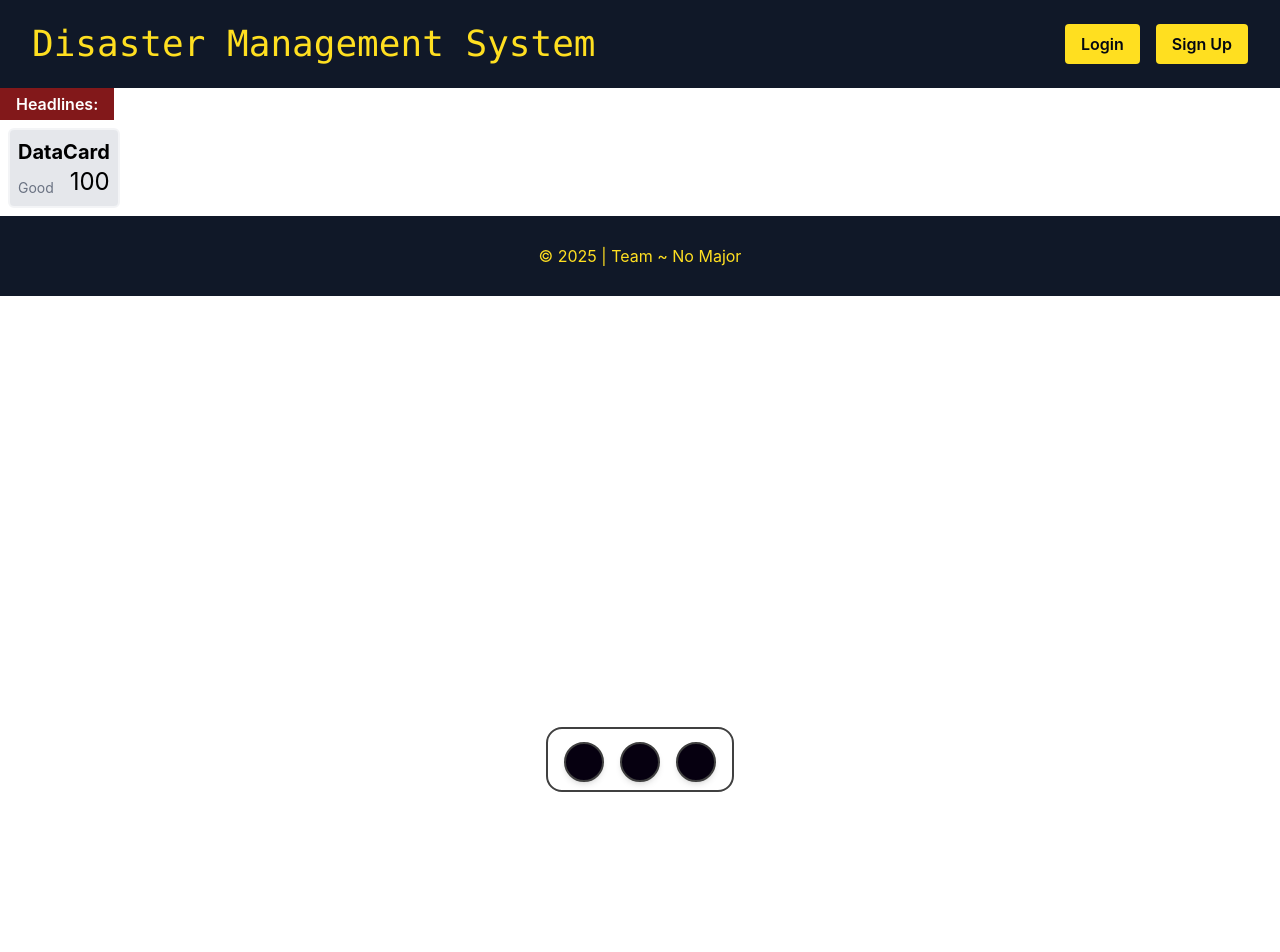
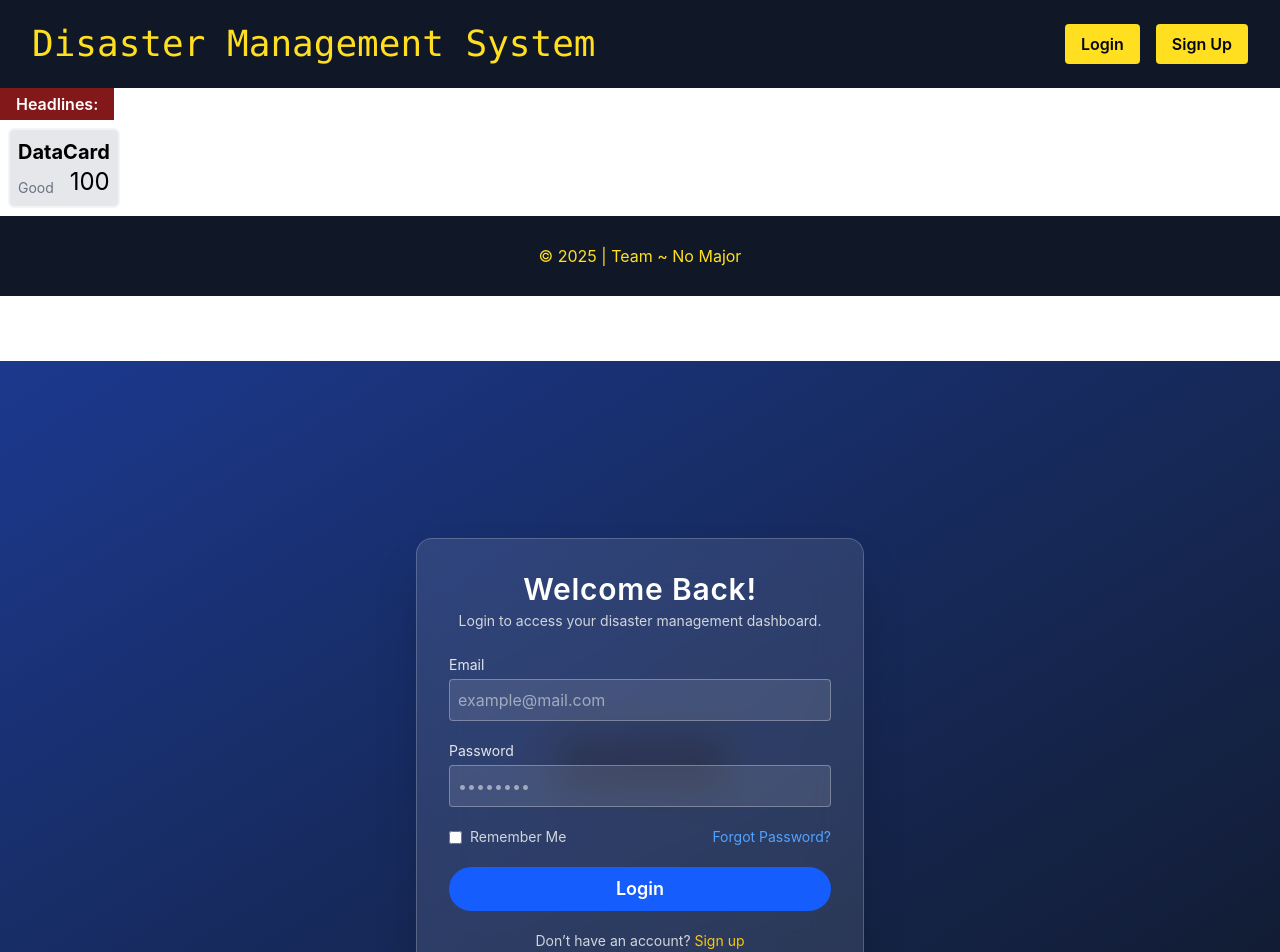
Before and after one commit to sambhavvoswal/Disaster-Management---Major-Project, a React (Vite) app in the folder frontend/: page / in a window 1280 px wide. Shown: the top 952 px of the page. Before the commit the page ends 800 px from the top, so only its background shows below. Built offline with nearby package versions, Linux system fonts and the light colour scheme; no server answers.

Commit message:
Account creation and backend working on local

```diff
--- a/frontend/src/App.jsx
+++ b/frontend/src/App.jsx
@@ -51,7 +51,7 @@ function App() {
         baseItemSize={40}
         magnification={60}
       />
-      {/* <Login /> */}
+      <Login />
     </>
   )
 }
--- a/frontend/src/components/General/Login.jsx
+++ b/frontend/src/components/General/Login.jsx
@@ -1,10 +1,59 @@
 import React, { useState } from 'react';
 import { motion } from 'framer-motion';
 
+const API_BASE = import.meta.env.VITE_API_BASE_URL || 'http://localhost:4002';
+
 const Login = () => {
   const [isLogin, setIsLogin] = useState(true);
+  const [displayName, setDisplayName] = useState('');
+  const [email, setEmail] = useState('');
+  const [password, setPassword] = useState('');
+  const [confirmPassword, setConfirmPassword] = useState('');
+  const [loading, setLoading] = useState(false);
+  const [error, setError] = useState('');
+  const [message, setMessage] = useState('');
 
   const toggleAuth = () => setIsLogin(!isLogin);
+
+  const handleSubmit = async (e) => {
+    e.preventDefault();
+    setError('');
+    setMessage('');
+    if (!isLogin && password !== confirmPassword) {
+      setError('Passwords do not match');
+      return;
+    }
+    try {
+      setLoading(true);
+      const url = `${API_BASE}/auth/${isLogin ? 'login' : 'signup'}`;
+      const body = isLogin
+        ? { email, password }
+        : { email, password, displayName };
+      const res = await fetch(url, {
+        method: 'POST',
+        headers: { 'Content-Type': 'application/json' },
+        body: JSON.stringify(body)
+      });
+      const data = await res.json();
+      if (!res.ok) {
+        setError(data?.error || 'Request failed');
+        return;
+      }
+      if (isLogin) {
+        if (data?.idToken) {
+          localStorage.setItem('idToken', data.idToken);
+        }
+        setMessage('Logged in');
+      } else {
+        setMessage('Account created');
+        setIsLogin(true);
+      }
+    } catch (err) {
+      setError(err.message || 'Unexpected error');
+    } finally {
+      setLoading(false);
+    }
+  };
 
   return (
     <div className="min-h-screen flex items-center justify-center bg-gradient-to-br from-blue-900 to-gray-900 p-6">
@@ -25,29 +74,35 @@ const Login = () => {
                 : 'Sign up to stay updated on disaster alerts.'}
             </p>
           </div>
+          {error && (
+            <div className="mb-4 text-red-400 text-sm">{error}</div>
+          )}
+          {message && (
+            <div className="mb-4 text-green-400 text-sm">{message}</div>
+          )}
 
-          <form className="space-y-5">
+          <form className="space-y-5" onSubmit={handleSubmit}>
             {!isLogin && (
               <div>
                 <label className="text-gray-200 text-sm mb-1 block">Full Name</label>
-                <input type="text" placeholder="John Doe" className="w-full p-2 rounded bg-white/10 border border-white/30 text-white focus:outline-none focus:ring-2 focus:ring-blue-500" />
+                <input type="text" placeholder="John Doe" value={displayName} onChange={(e) => setDisplayName(e.target.value)} className="w-full p-2 rounded bg-white/10 border border-white/30 text-white focus:outline-none focus:ring-2 focus:ring-blue-500" />
               </div>
             )}
 
             <div>
               <label className="text-gray-200 text-sm mb-1 block">Email</label>
-              <input type="email" placeholder="example@mail.com" className="w-full p-2 rounded bg-white/10 border border-white/30 text-white focus:outline-none focus:ring-2 focus:ring-blue-500" />
+              <input type="email" placeholder="example@mail.com" value={email} onChange={(e) => setEmail(e.target.value)} className="w-full p-2 rounded bg-white/10 border border-white/30 text-white focus:outline-none focus:ring-2 focus:ring-blue-500" />
             </div>
 
             <div>
               <label className="text-gray-200 text-sm mb-1 block">Password</label>
-              <input type="password" placeholder="••••••••" className="w-full p-2 rounded bg-white/10 border border-white/30 text-white focus:outline-none focus:ring-2 focus:ring-blue-500" />
+              <input type="password" placeholder="••••••••" value={password} onChange={(e) => setPassword(e.target.value)} className="w-full p-2 rounded bg-white/10 border border-white/30 text-white focus:outline-none focus:ring-2 focus:ring-blue-500" />
             </div>
 
             {!isLogin && (
               <div>
                 <label className="text-gray-200 text-sm mb-1 block">Confirm Password</label>
-                <input type="password" placeholder="••••••••" className="w-full p-2 rounded bg-white/10 border border-white/30 text-white focus:outline-none focus:ring-2 focus:ring-blue-500" />
+                <input type="password" placeholder="••••••••" value={confirmPassword} onChange={(e) => setConfirmPassword(e.target.value)} className="w-full p-2 rounded bg-white/10 border border-white/30 text-white focus:outline-none focus:ring-2 focus:ring-blue-500" />
               </div>
             )}
 
@@ -63,8 +118,8 @@ const Login = () => {
               </div>
             )}
 
-            <button type="submit" className="w-full bg-blue-600 hover:bg-blue-700 text-white rounded-full py-2 text-lg font-semibold transition-all duration-300">
-              {isLogin ? 'Login' : 'Sign Up'}
+            <button type="submit" disabled={loading} className="w-full bg-blue-600 hover:bg-blue-700 disabled:opacity-60 text-white rounded-full py-2 text-lg font-semibold transition-all duration-300">
+              {loading ? 'Please wait...' : isLogin ? 'Login' : 'Sign Up'}
             </button>
           </form>
 
```
